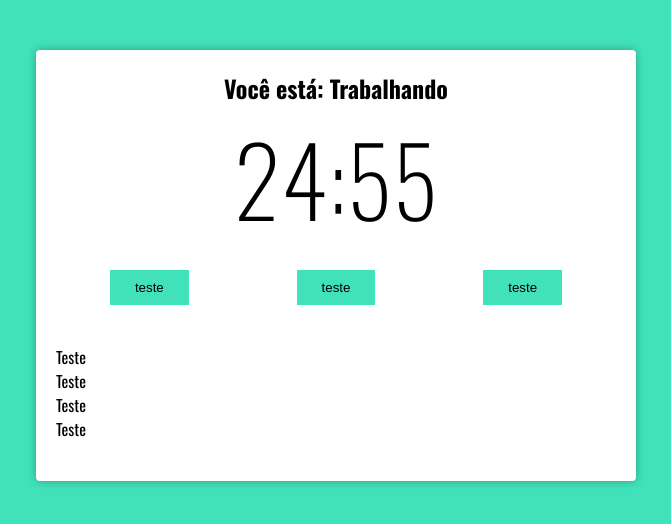
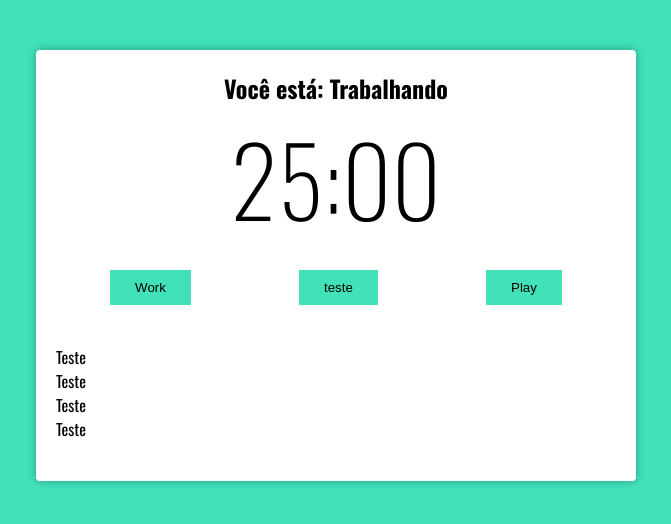
Before and after one commit to mateusdrag1/Pomodoro-Typescript, a React (Create React App) app: page / in a window 1280 px wide. Shown: the top 524 px of the page, without its empty margins (304-975 px from the left). Built offline with nearby package versions, Linux system fonts and the light colour scheme.

Commit message:
Adicionando Botão de Play e Working 🟢

```diff
--- a/src/components/pomodoro-time.tsx
+++ b/src/components/pomodoro-time.tsx
@@ -1,4 +1,4 @@
-import React, { useState } from 'react';
+import React, { useEffect, useState } from 'react';
 import { useInterval } from '../hooks/use-interval';
 import { Button } from './button';
 import { Timer } from './timer';
@@ -12,10 +12,24 @@ interface PomodoroTimerProps {
 
 export function PomodoroTimer(props: PomodoroTimerProps): JSX.Element {
   const [mainTime, setMainTime] = useState(props.pomodoroTime);
+  const [timeCounting, setTimeCounting] = useState(false);
+  const [working, setWorking] = useState(false);
 
-  useInterval(() => {
-    setMainTime(mainTime - 1);
-  }, 1000);
+  useEffect(() => {
+    if (working) document.body.classList.add('working');
+  }, [working]);
+
+  useInterval(
+    () => {
+      setMainTime(mainTime - 1);
+    },
+    timeCounting ? 1000 : null,
+  );
+
+  const startWork = () => {
+    setTimeCounting(true);
+    setWorking(true);
+  };
 
   return (
     <div className="pomodoro">
@@ -23,9 +37,12 @@ export function PomodoroTimer(props: PomodoroTimerProps): JSX.Element {
       <Timer mainTime={mainTime} />
 
       <div className="controls">
+        <Button text="Work" onClick={() => startWork()} />
         <Button text="teste" onClick={() => console.log(1)} />
-        <Button text="teste" onClick={() => console.log(1)} />
-        <Button text="teste" onClick={() => console.log(1)} />
+        <Button
+          text={timeCounting ? 'Pause' : 'Play'}
+          onClick={() => setTimeCounting(!timeCounting)}
+        />
       </div>
 
       <div className="details">
--- a/src/index.scss
+++ b/src/index.scss
@@ -65,8 +65,16 @@ body {
       background-color: #EF5D50;
       color: white;
     }
+  }
 
-    &.working{
+  .details {
+    margin: 20px 0;
+  }
+}
+
+.working {
+  .pomodoro {
+    button {
       background: #EF5D50;
       color: white;
 
@@ -76,8 +84,4 @@ body {
       }
     }
   }
-
-  .details {
-    margin: 20px 0;
-  }
 }
```
